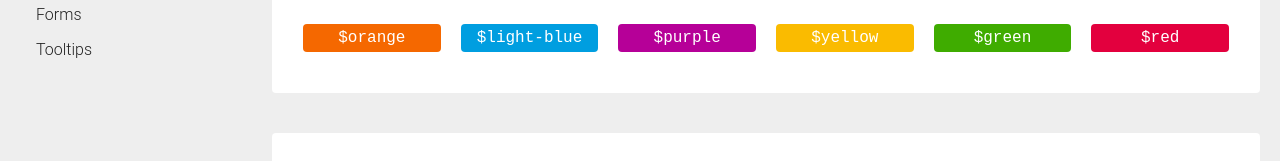
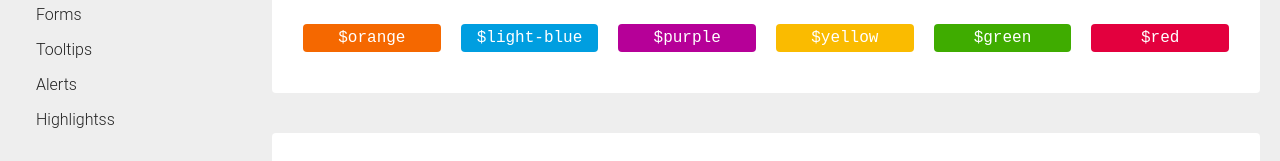
Before and after one commit to Luifi/foxplay-styleguide, a website: page index.html in a window 1280 px wide. Shown: the part 611-772 px from the top of the page. Drawn offline with nearby package versions, Linux system fonts and the light colour scheme.

Commit message:
index vertical nav item

```diff
--- a/index.html
+++ b/index.html
@@ -65,6 +65,8 @@
                             <li class="nav-vertical__item"><a href="#navtab">Navtab</a></li>
                             <li class="nav-vertical__item"><a href="#forms">Forms</a></li>
                             <li class="nav-vertical__item"><a href="#tooltip">Tooltips</a></li>
+                            <li class="nav-vertical__item"><a href="#alerts">Alerts</a></li>
+                            <li class="nav-vertical__item"><a href="#highlights">Highlightss</a></li>
                         </ul>
                     </nav>
 
```
